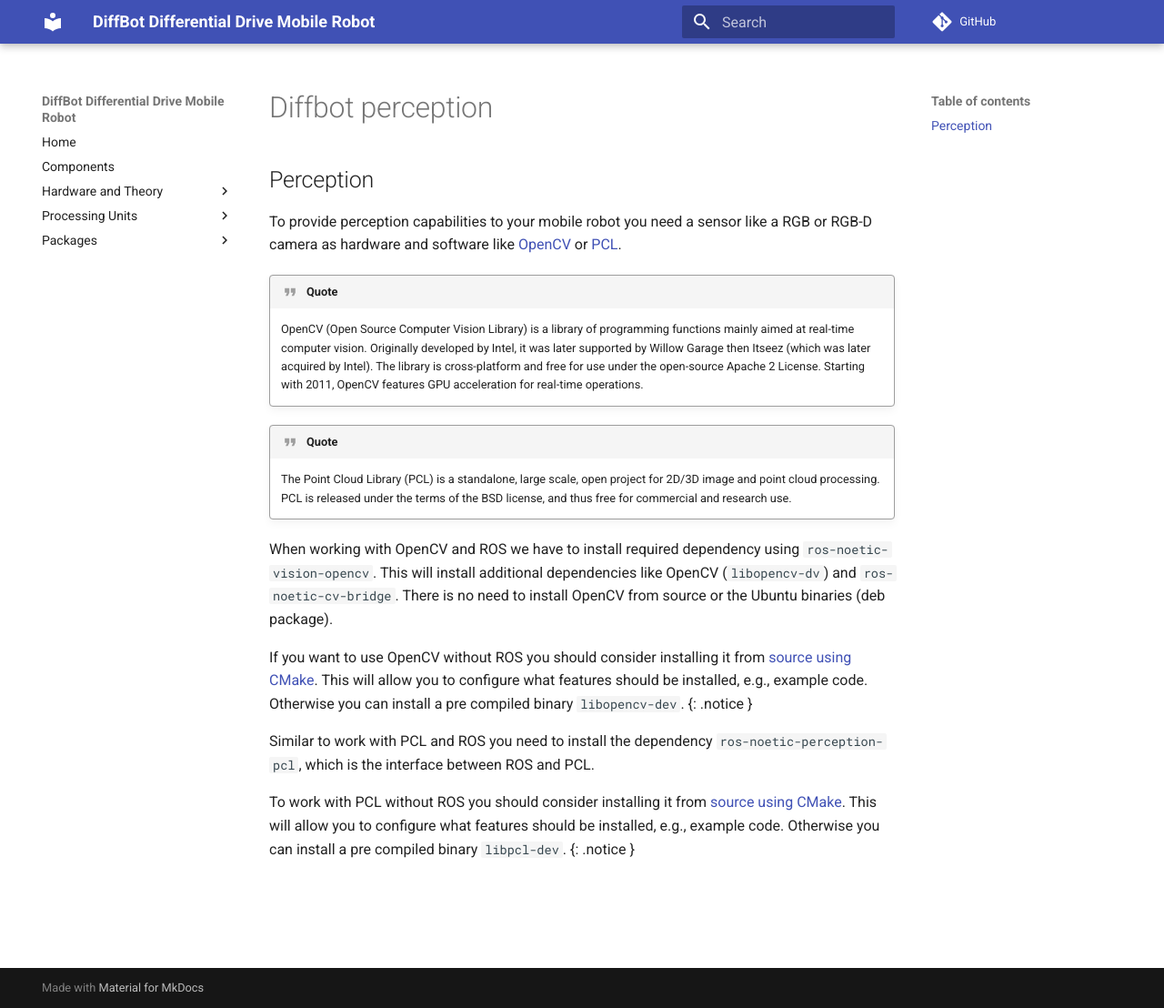
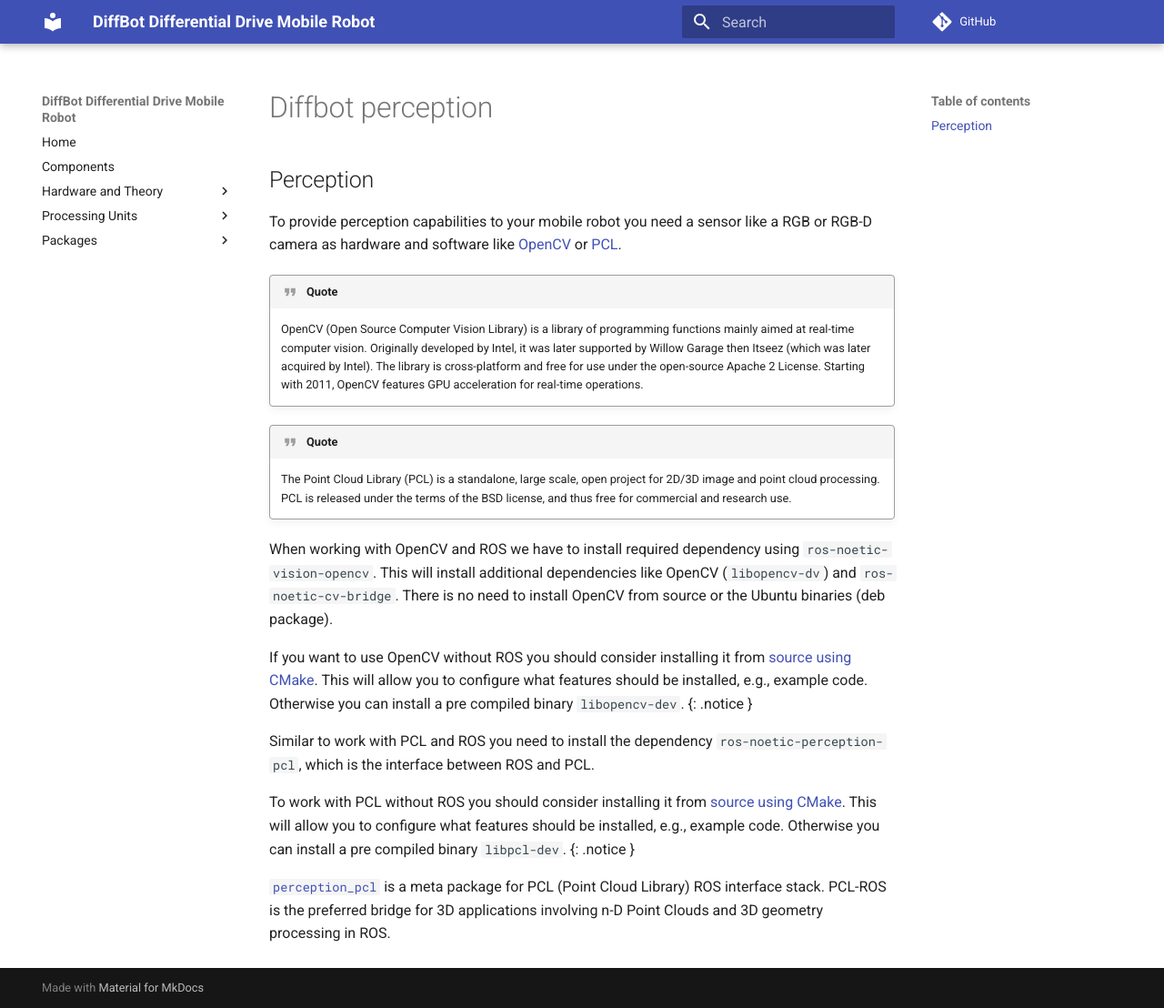
Before and after one commit to fjp/2wd-robot, an MkDocs documentation site: the page built from docs/diffbot_perception.md, in a window 1280 px wide and 1108 px high. Shown: the whole window at 91% size. Built offline with MkDocs 1.6.1 and Material for MkDocs 9.7.7, drawn with Linux system fonts in a browser that asks for light colours; comment, search, counter and statistics services are not loaded.

Commit message:
Update diffbot_perception.md

```diff
--- a/docs/diffbot_perception.md
+++ b/docs/diffbot_perception.md
@@ -30,3 +30,6 @@ To work with PCL without ROS you should consider installing it from [source usin
 This will allow you to configure what features should be installed, e.g., example code.
 Otherwise you can install a pre compiled binary `libpcl-dev`.
 {: .notice }
+
+[`perception_pcl`](https://wiki.ros.org/perception_pcl) is a meta package for PCL (Point Cloud Library) ROS interface stack.
+PCL-ROS is the preferred bridge for 3D applications involving n-D Point Clouds and 3D geometry processing in ROS.
```
